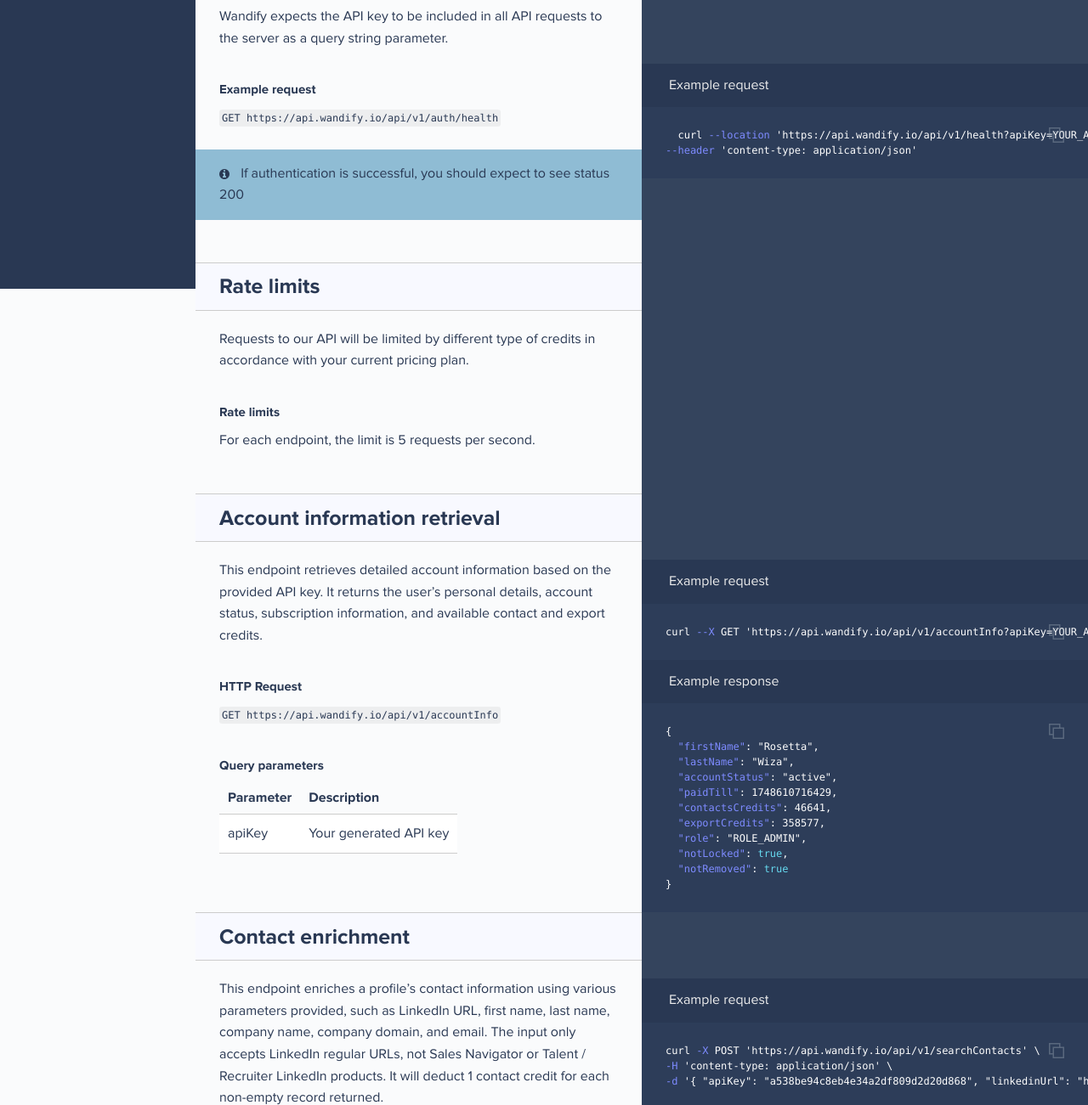
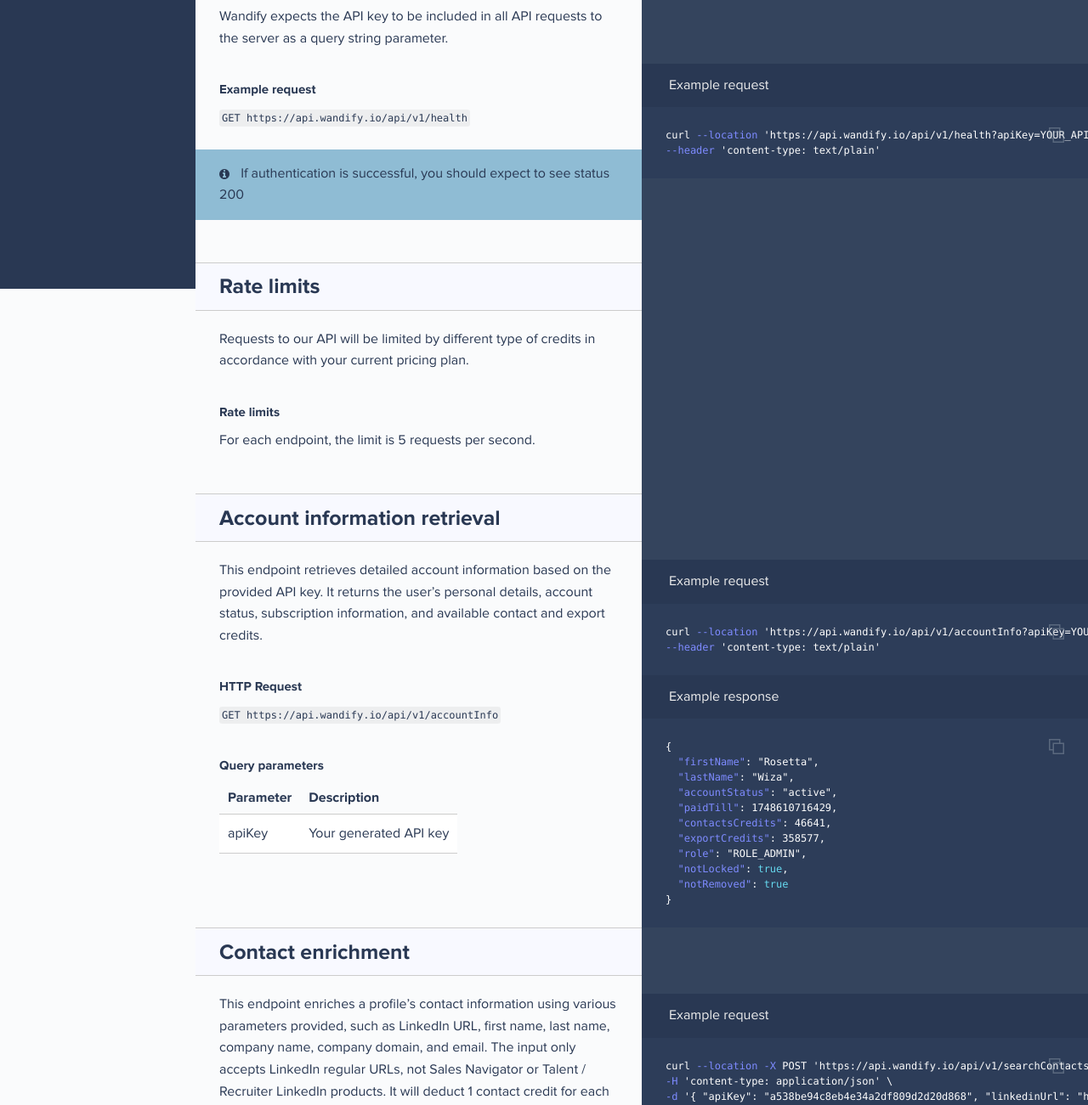
Before and after one commit to wandifyio/api, a plain HTML site: page api/index.html in a window 1280 px wide. Shown: the part 460-1761 px from the top of the page at 85% size. Drawn offline with Linux system fonts and the light colour scheme.

Commit message:
Example requests text changes

```diff
--- a/api/index.html
+++ b/api/index.html
@@ -384,10 +384,10 @@
 <blockquote>
 <p>Example request</p>
 </blockquote>
-<div class="highlight"><pre class="highlight shell tab-shell"><code>  curl <span class="nt">--location</span> <span class="s1">'https://api.wandify.io/api/v1/health?apiKey=YOUR_API_KEY'</span> <span class="se">\</span>
-<span class="nt">--header</span> <span class="s1">'content-type: application/json'</span>
+<div class="highlight"><pre class="highlight shell tab-shell"><code>curl <span class="nt">--location</span> <span class="s1">'https://api.wandify.io/api/v1/health?apiKey=YOUR_API_KEY'</span> <span class="se">\</span>
+<span class="nt">--header</span> <span class="s1">'content-type: text/plain'</span>
 </code></pre></div><h3 id='example-request'>Example request</h3>
-<p><code>GET https://api.wandify.io/api/v1/auth/health</code></p>
+<p><code>GET https://api.wandify.io/api/v1/health</code></p>
 
 <aside class="notice">
   If authentication is successful, you should expect to see status 200
@@ -400,7 +400,8 @@
 <blockquote>
 <p>Example request</p>
 </blockquote>
-<div class="highlight"><pre class="highlight shell tab-shell"><code>curl <span class="nt">--X</span> GET <span class="s1">'https://api.wandify.io/api/v1/accountInfo?apiKey=YOUR_API_KEY'</span>
+<div class="highlight"><pre class="highlight shell tab-shell"><code>curl <span class="nt">--location</span> <span class="s1">'https://api.wandify.io/api/v1/accountInfo?apiKey=YOUR_API_KEY'</span> <span class="se">\</span>
+<span class="nt">--header</span> <span class="s1">'content-type: text/plain'</span>
 </code></pre></div>
 <blockquote>
 <p>Example response</p>
@@ -436,7 +437,7 @@
 <blockquote>
 <p>Example request</p>
 </blockquote>
-<div class="highlight"><pre class="highlight shell tab-shell"><code>curl <span class="nt">-X</span> POST <span class="s1">'https://api.wandify.io/api/v1/searchContacts'</span> <span class="se">\</span>
+<div class="highlight"><pre class="highlight shell tab-shell"><code>curl <span class="nt">--location</span> <span class="nt">-X</span> POST <span class="s1">'https://api.wandify.io/api/v1/searchContacts'</span> <span class="se">\</span>
 <span class="nt">-H</span> <span class="s1">'content-type: application/json'</span> <span class="se">\</span>
 <span class="nt">-d</span> <span class="s1">'{ "apiKey": "a538be94c8eb4e34a2df809d2d20d868", "linkedinUrl": "https://linkedin.com/in/username", "firstName": "Rosetta", "lastName": "Wiza", "companyName": "Wandify Inc.", "companyDomain": "wandify.io", "email": "example@domain.com" }'</span>
 </code></pre></div>
@@ -505,7 +506,7 @@
 <blockquote>
 <p>Example request</p>
 </blockquote>
-<div class="highlight"><pre class="highlight shell tab-shell"><code>curl <span class="nt">-X</span> POST <span class="s1">'https://api.wandify.io/api/v1/searchProfile'</span> <span class="se">\</span>
+<div class="highlight"><pre class="highlight shell tab-shell"><code>curl <span class="nt">--location</span> <span class="nt">-X</span> POST <span class="s1">'https://api.wandify.io/api/v1/searchProfile'</span> <span class="se">\</span>
 <span class="nt">-H</span> <span class="s1">'content-type: application/json'</span> <span class="se">\</span>
 <span class="nt">-d</span> <span class="s1">'{ "apiKey": "a538be94c8eb4e34a2df809d2d20d868", "linkedinUrl": "https://linkedin.com/in/username", "firstName": "Rosetta", "lastName": "Wiza", "companyName": "Wandify Inc.", "companyDomain": "wandify.io", "email": "example@domain.com" }'</span>
 </code></pre></div>
```
